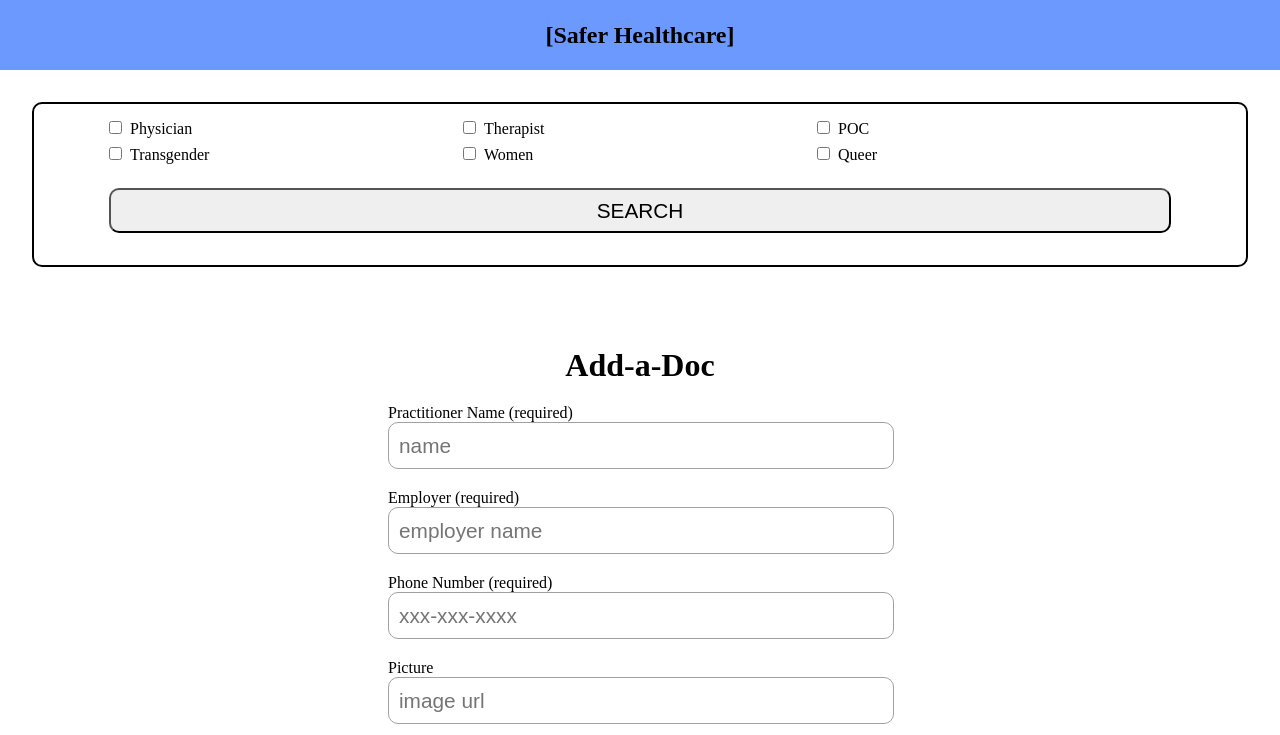
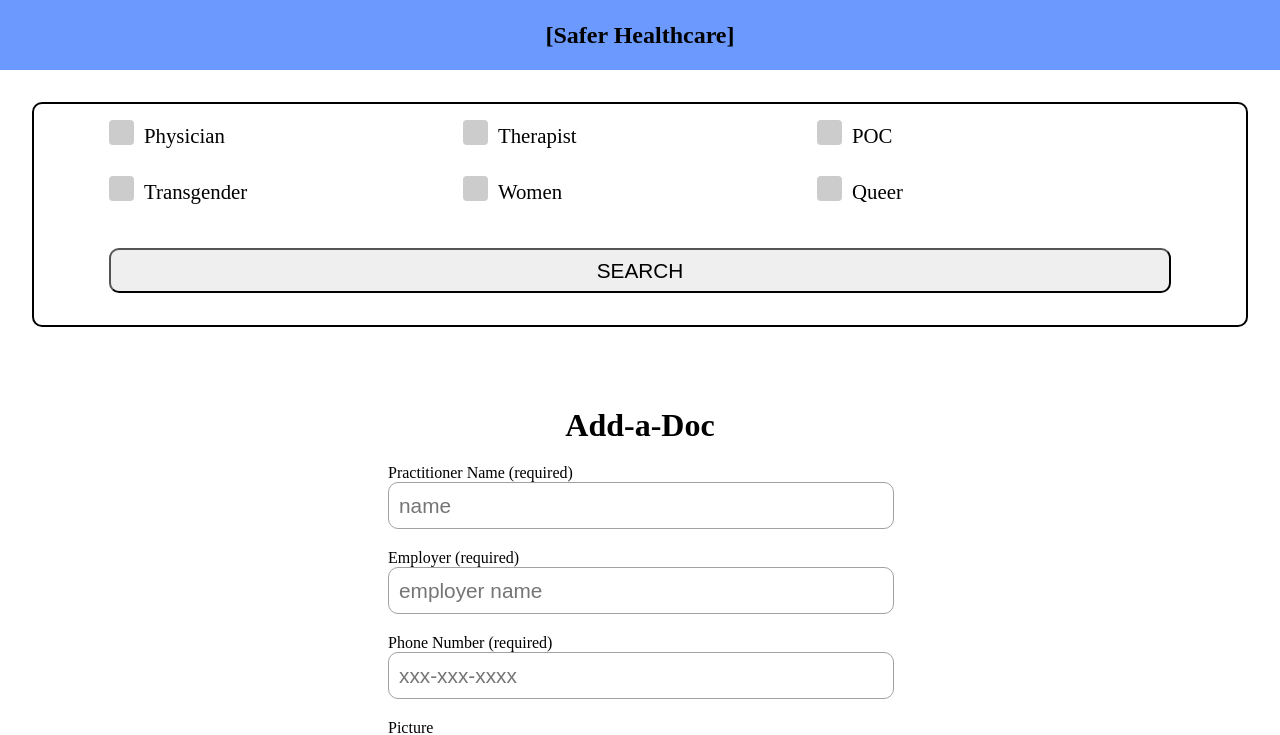
Before and after one commit to AwrenNuit/safer-care-coop, a React (Create React App) app: page / in a window 1280 px wide. Shown: the top 735 px of the page. Built offline with nearby package versions, Linux system fonts and the light colour scheme; no server answers; the database is empty.

Commit message:
styled checkboxes, increased font size

```diff
--- /dev/null
+++ b/src/components/Checkbox/Checkbox.css
@@ -0,0 +1,49 @@
+.checkbox-container {
+  cursor: pointer;
+  display: block;
+  font-size: 1.3rem;
+  margin-bottom: 20px;
+  padding: 4px 0 0 35px;
+  position: relative;
+}
+
+.checkbox {
+  height: 0;
+  opacity: 0;
+  position: absolute;
+  width: 0;
+}
+
+.checkbox ~ .checkbox-check {
+  border-radius: 4px;
+  background-color: #ccc;
+}
+
+.checkbox:checked ~ .checkbox-check {
+  background-color: #c929c9;
+}
+
+.checkbox:checked ~ .checkbox-check::after {
+  display: block;
+}
+
+.checkbox-check {
+  height: 25px;
+  left: 0;
+  position: absolute;
+  top: 0;
+  width: 25px;
+}
+
+.checkbox-check::after {
+  border-right: 3px solid #fff;
+  border-bottom: 3px solid #fff;
+  content: "";
+  display: none;
+  height: 10px;
+  left: 9px;
+  position: absolute;
+  top: 5px;
+  transform: rotate(45deg);
+  width: 5px;
+}
--- a/src/components/Checkbox/Checkbox.js
+++ b/src/components/Checkbox/Checkbox.js
@@ -1,5 +1,6 @@
 import React, { useEffect, useState, useContext } from "react";
 import { Context } from "../App/App";
+import './Checkbox.css';
 
 export default function Checkbox(props) {
   const { state, dispatch } = useContext(Context);
@@ -22,15 +23,16 @@ export default function Checkbox(props) {
 
   return (
     <div style={{ display: "inline-block", margin: "0 1rem 0.5rem 0" }}>
-      <label style={{ cursor: "pointer" }}>
+      <label className="checkbox-container">
+        {props.label}
         <input
-          style={{ marginRight: "0.5rem" }}
+          checked={isChecked}
+          className="checkbox"
+          onChange={(e) => props.onChange(e.target.checked, props.label)}
+          onClick={handleClick}
           type="checkbox"
-          checked={isChecked}
-          onClick={handleClick}
-          onChange={(e) => props.onChange(e.target.checked, props.label)}
         />
-        {props.label}
+        <span class="checkbox-check"></span>
       </label>
     </div>
   );
```
